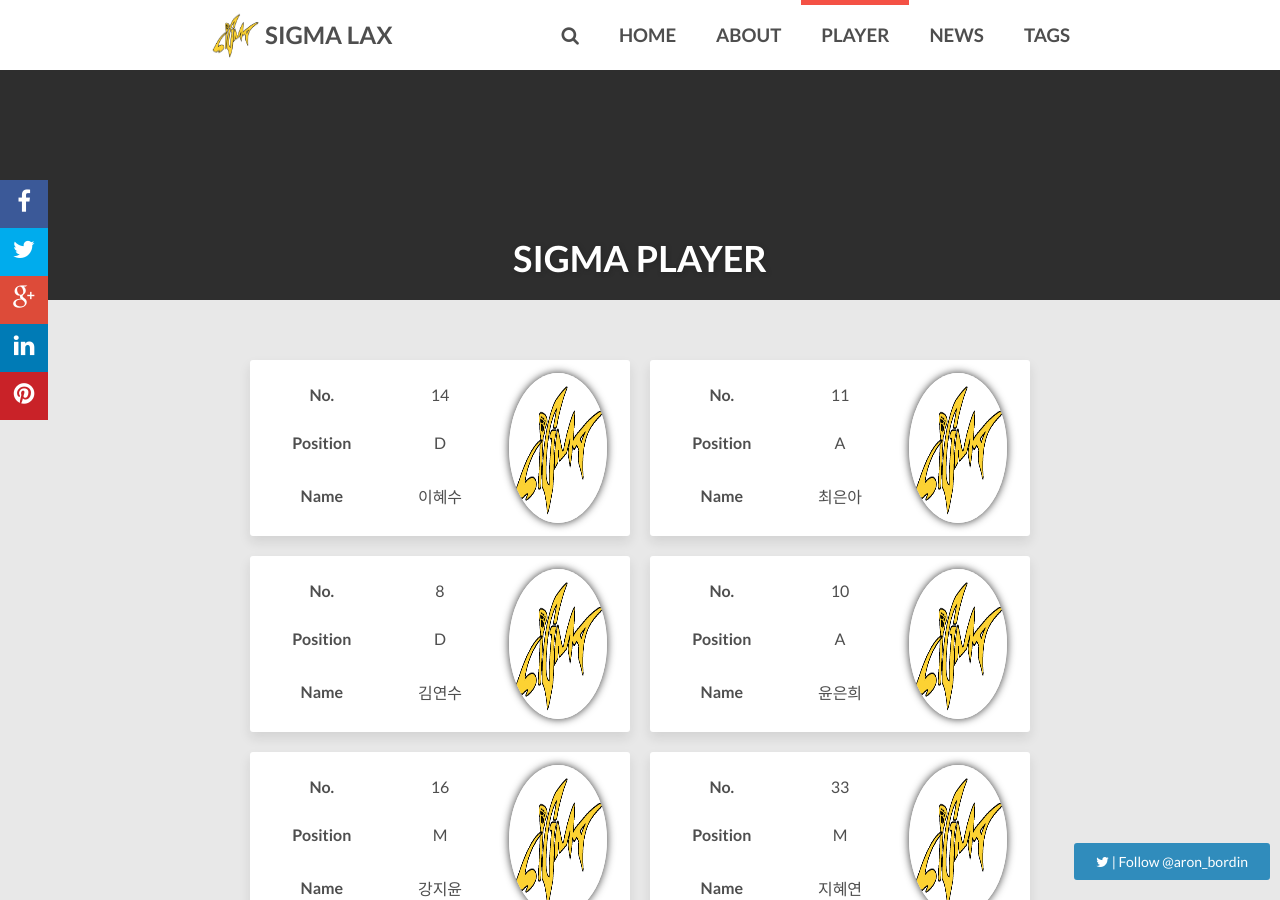
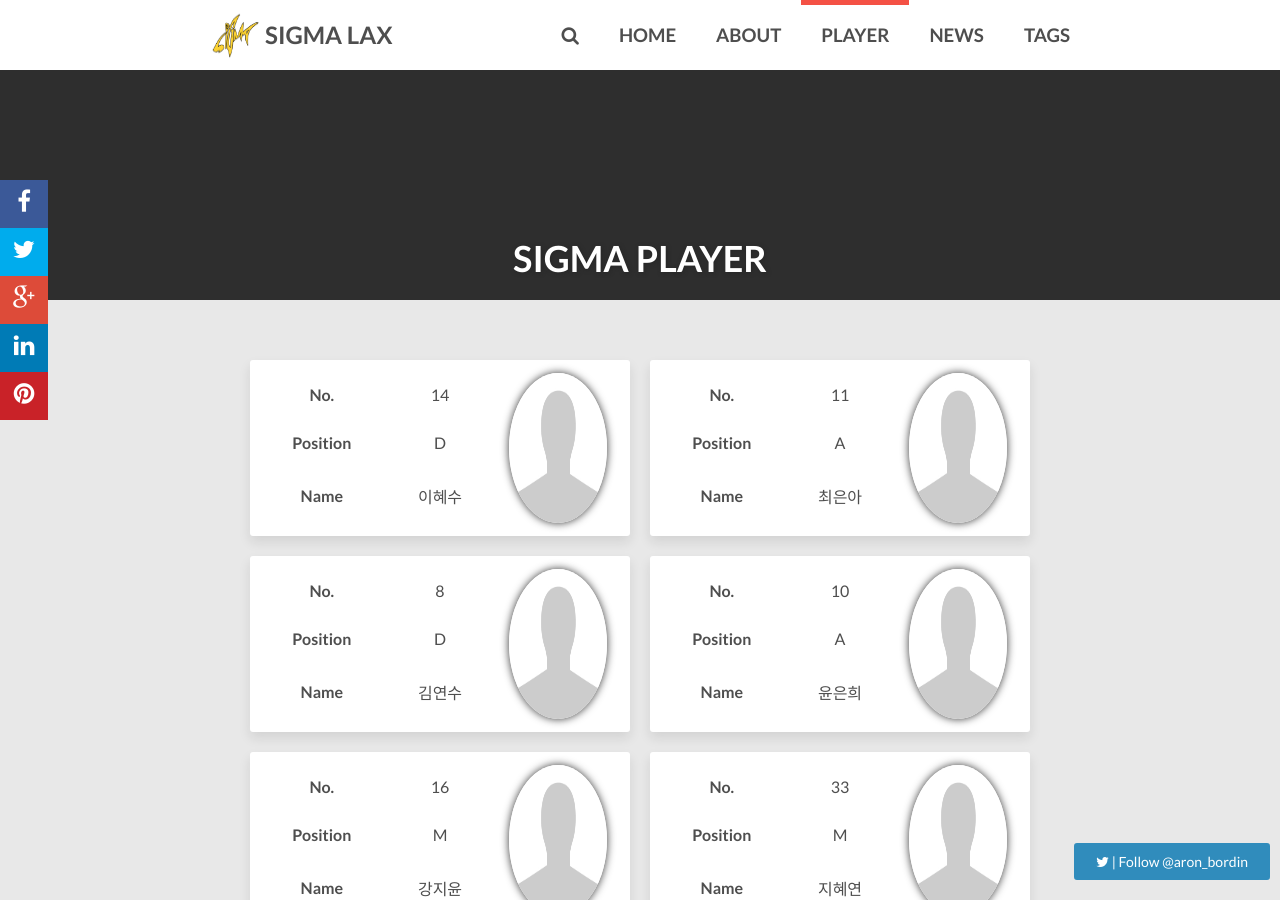
Before and after one commit to sigma-lax/sigma-lax.github.io, a Jekyll site: the page built from player/index.md, in a window 1280 px wide and 900 px high. Built offline with Jekyll 4.4.1, drawn with Linux system fonts in a browser that asks for light colours; nearby versions of some CDN libraries; comment, search, counter and statistics services are not loaded.

Commit message:
image change

```diff
--- a/player/index.md
+++ b/player/index.md
@@ -18,7 +18,7 @@ comments: false
 	                <th>No.</th>
 	                <td>14</td>
 	                <td rowspan="3">
-	                    <img class="author-img" src="{{site.url}}/{{site.owner.avatar}}"/>
+	                    <img class="author-img" src="{{site.url}}/images/avatar.jpg"/>
 	                </td>
 	            </tr>
 	            <tr>
@@ -44,7 +44,7 @@ comments: false
 	                <th>No.</th>
 	                <td>11</td>
 	                <td rowspan="3">
-	                    <img class="author-img" src="{{site.url}}/{{site.owner.avatar}}"/>
+	                    <img class="author-img" src="{{site.url}}/images/avatar.jpg"/>
 	                </td>
 	            </tr>
 	            <tr>
@@ -70,7 +70,7 @@ comments: false
 	                <th>No.</th>
 	                <td>8</td>
 	                <td rowspan="3">
-	                    <img class="author-img" src="{{site.url}}/{{site.owner.avatar}}"/>
+	                    <img class="author-img" src="{{site.url}}/images/avatar.jpg"/>
 	                </td>
 	            </tr>
 	            <tr>
@@ -96,7 +96,7 @@ comments: false
 	                <th>No.</th>
 	                <td>10</td>
 	                <td rowspan="3">
-	                    <img class="author-img" src="{{site.url}}/{{site.owner.avatar}}"/>
+	                    <img class="author-img" src="{{site.url}}/images/avatar.jpg"/>
 	                </td>
 	            </tr>
 	            <tr>
@@ -122,7 +122,7 @@ comments: false
 	                <th>No.</th>
 	                <td>16</td>
 	                <td rowspan="3">
-	                    <img class="author-img" src="{{site.url}}/{{site.owner.avatar}}"/>
+	                    <img class="author-img" src="{{site.url}}/images/avatar.jpg"/>
 	                </td>
 	            </tr>
 	            <tr>
@@ -148,7 +148,7 @@ comments: false
 	                <th>No.</th>
 	                <td>33</td>
 	                <td rowspan="3">
-	                    <img class="author-img" src="{{site.url}}/{{site.owner.avatar}}"/>
+	                    <img class="author-img" src="{{site.url}}/images/avatar.jpg"/>
 	                </td>
 	            </tr>
 	            <tr>
@@ -174,7 +174,7 @@ comments: false
 	                <th>No.</th>
 	                <td>9</td>
 	                <td rowspan="3">
-	                    <img class="author-img" src="{{site.url}}/{{site.owner.avatar}}"/>
+	                    <img class="author-img" src="{{site.url}}/images/avatar.jpg"/>
 	                </td>
 	            </tr>
 	            <tr>
@@ -200,7 +200,7 @@ comments: false
 	                <th>No.</th>
 	                <td>7</td>
 	                <td rowspan="3">
-	                    <img class="author-img" src="{{site.url}}/{{site.owner.avatar}}"/>
+	                    <img class="author-img" src="{{site.url}}/images/avatar.jpg"/>
 	                </td>
 	            </tr>
 	            <tr>
@@ -226,7 +226,7 @@ comments: false
 	                <th>No.</th>
 	                <td>17</td>
 	                <td rowspan="3">
-	                    <img class="author-img" src="{{site.url}}/{{site.owner.avatar}}"/>
+	                    <img class="author-img" src="{{site.url}}/images/avatar.jpg"/>
 	                </td>
 	            </tr>
 	            <tr>
@@ -252,7 +252,7 @@ comments: false
 	                <th>No.</th>
 	                <td>13</td>
 	                <td rowspan="3">
-	                    <img class="author-img" src="{{site.url}}/{{site.owner.avatar}}"/>
+	                    <img class="author-img" src="{{site.url}}/images/avatar.jpg"/>
 	                </td>
 	            </tr>
 	            <tr>
@@ -278,7 +278,7 @@ comments: false
 	                <th>No.</th>
 	                <td>23</td>
 	                <td rowspan="3">
-	                    <img class="author-img" src="{{site.url}}/{{site.owner.avatar}}"/>
+	                    <img class="author-img" src="{{site.url}}/images/avatar.jpg"/>
 	                </td>
 	            </tr>
 	            <tr>
@@ -304,7 +304,7 @@ comments: false
 	                <th>No.</th>
 	                <td>27</td>
 	                <td rowspan="3">
-	                    <img class="author-img" src="{{site.url}}/{{site.owner.avatar}}"/>
+	                    <img class="author-img" src="{{site.url}}/images/avatar.jpg"/>
 	                </td>
 	            </tr>
 	            <tr>
@@ -330,7 +330,7 @@ comments: false
 	                <th>No.</th>
 	                <td>2</td>
 	                <td rowspan="3">
-	                    <img class="author-img" src="{{site.url}}/{{site.owner.avatar}}"/>
+	                    <img class="author-img" src="{{site.url}}/images/avatar.jpg"/>
 	                </td>
 	            </tr>
 	            <tr>
@@ -356,7 +356,7 @@ comments: false
 	                <th>No.</th>
 	                <td>12</td>
 	                <td rowspan="3">
-	                    <img class="author-img" src="{{site.url}}/{{site.owner.avatar}}"/>
+	                    <img class="author-img" src="{{site.url}}/images/avatar.jpg"/>
 	                </td>
 	            </tr>
 	            <tr>
```
